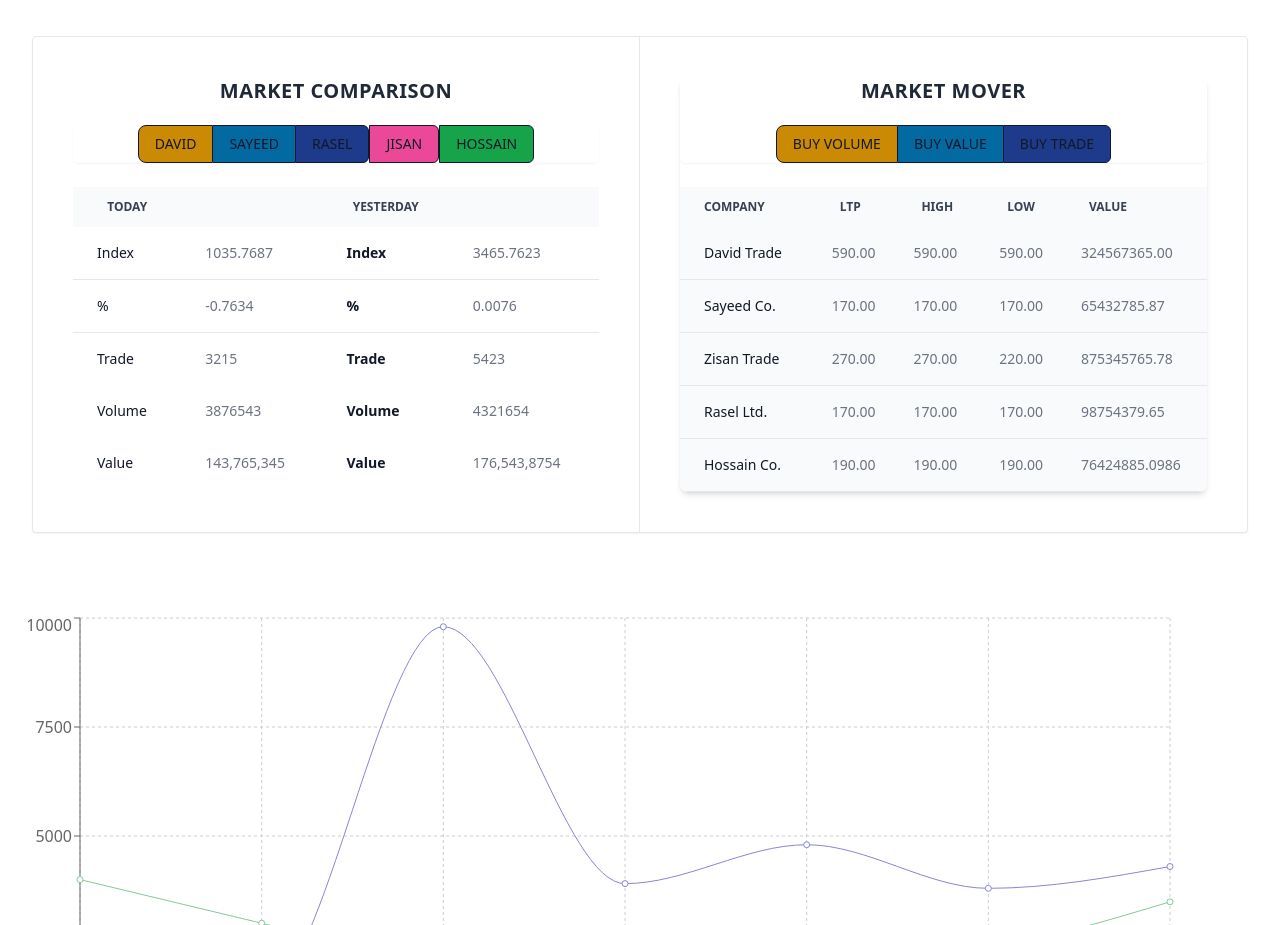
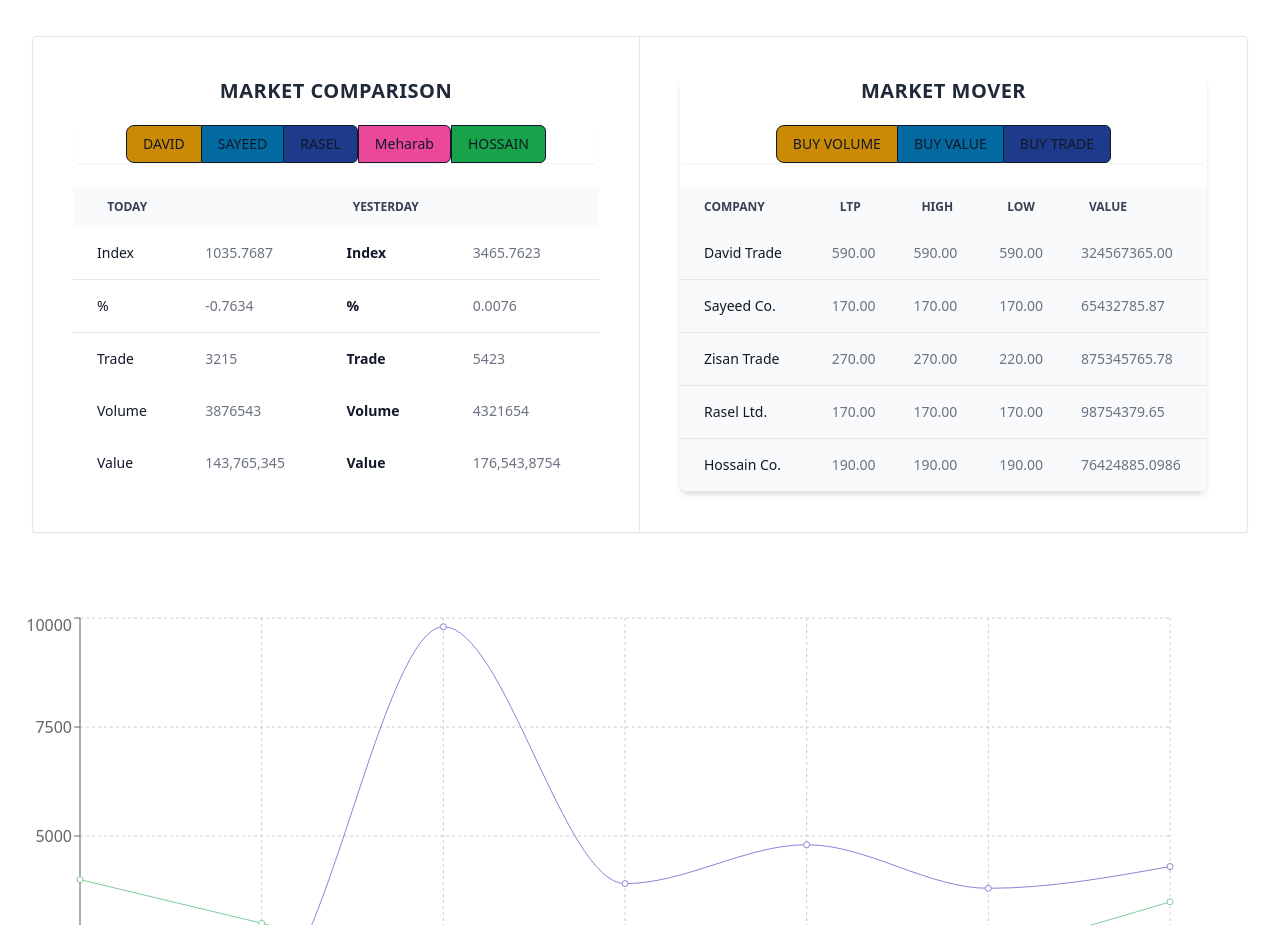
Before and after one commit to parvezislam45/Wizard-Stock-Exchange, a React (Vite) app in the folder front-end/wizzard-stock-exchange/: page / in a window 1280 px wide. Shown: the part 1100-2025 px from the top of the page. Built offline with nearby package versions, Linux system fonts and the light colour scheme.

Commit message:
name change

```diff
--- a/front-end/wizzard-stock-exchange/src/Pages/Home/Ratio.jsx
+++ b/front-end/wizzard-stock-exchange/src/Pages/Home/Ratio.jsx
@@ -35,7 +35,7 @@ const Ratio = () => {
                   type="button"
                   className="px-4 py-2 text-sm font-medium text-gray-900 bg-pink-500 border border-gray-900 rounded-r-md hover:bg-gray-900 hover:text-white focus:z-10 focus:ring-2 focus:ring-gray-500 focus:bg-gray-900 focus:text-white dark:border-white dark:text-white dark:hover:text-white dark:hover:bg-gray-700 dark:focus:bg-gray-700"
                 >
-                  JISAN
+                  Meharab
                 </button>
                 <button
                   type="button"
```
